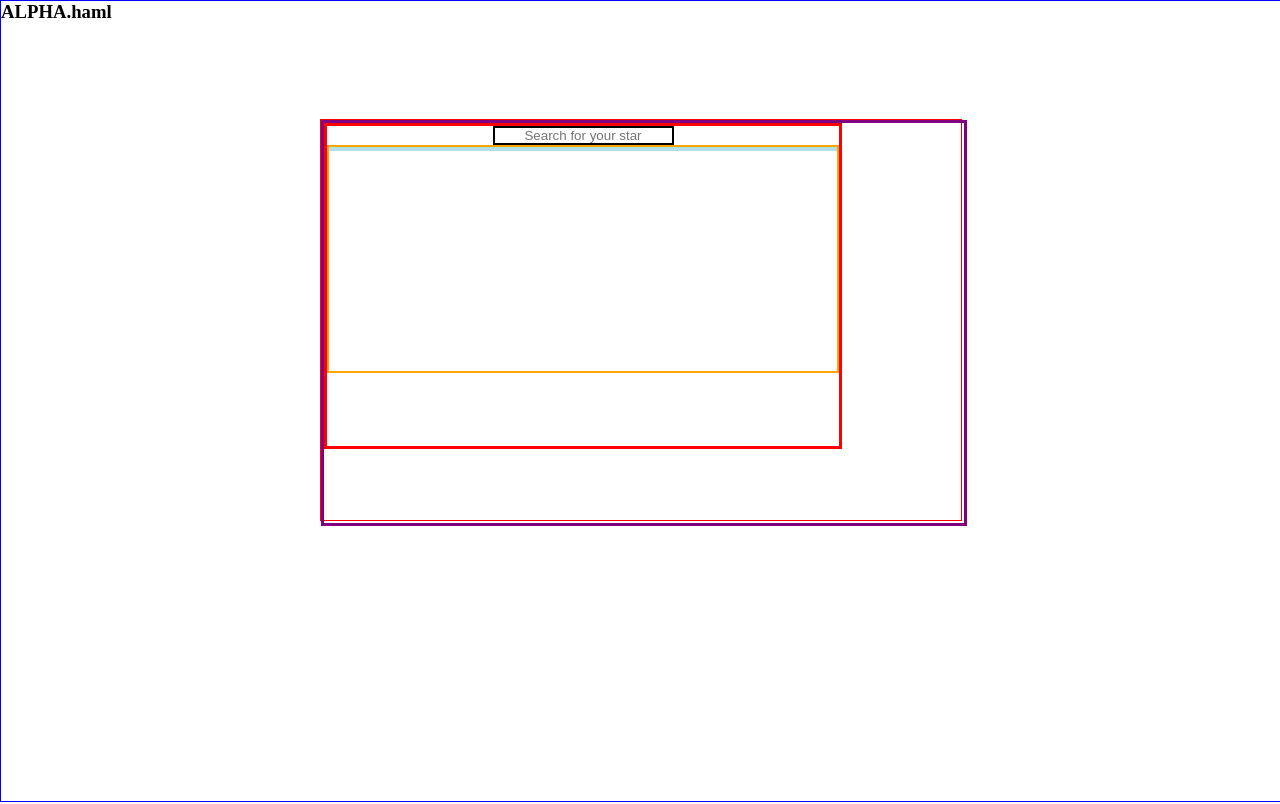
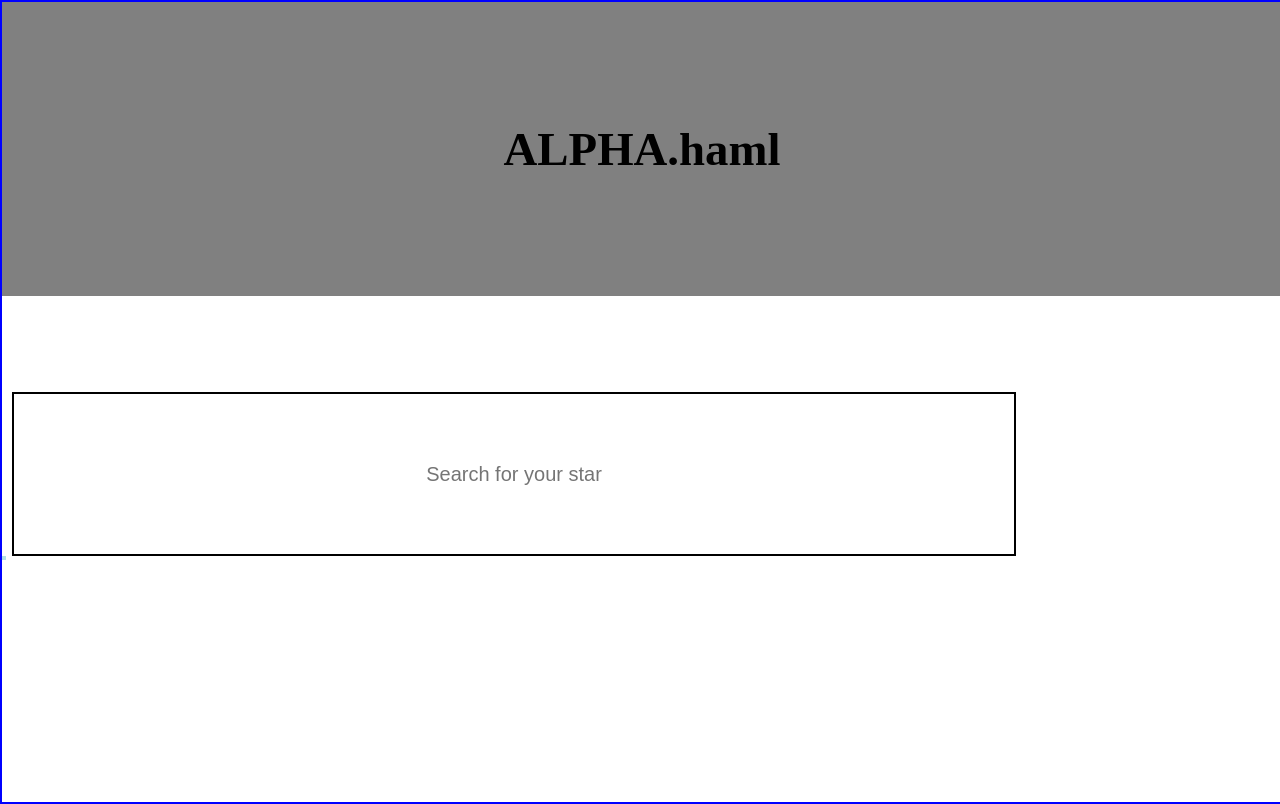
Before and after one commit to facn2/Alpha.HAML, a website: page public/index.html in a window 1280 px wide. Drawn offline with Linux system fonts and the light colour scheme.

Commit message:
add some preliminary CSS relates #42

```diff
--- a/public/index.html
+++ b/public/index.html
@@ -14,12 +14,12 @@
     <h3>ALPHA.haml</h3>
   </header>
 
-  <section class=s earch-section>
+  <section>
     <div class="main-container">
       <form class="starForm">
         <input id="input-field" type="text" name="word" value="" placeholder="Search for your star" class="text-input" autocomplete="off" required>
         <div id="starSuggestions" class="chosen-words">
-          <ul id="starUl">
+          <ul id="starUl" class='starUl'>
           </ul>
         </div>
         <!-- <button> stretch goal-->
--- a/public/main.css
+++ b/public/main.css
@@ -1,5 +1,3 @@
-/*mobile-first*/
-
 * {
   margin: 0;
   padding: 0;
@@ -9,25 +7,75 @@ body {
   width: 100%;
   height: 100vh;
   border: 2px solid blue;
+  background-image: url("./assets/background-Earth");
+}
+
+header {
+  background-color: gray;
+  text-align: center;
+  padding: 2.5em;
+  font-size: 20pt;
 }
 
 section {
-  width: 50%;
+  /*display: flex;
+  align-content: center;*/
+  /*width: 50%;
   height: 50%;
+  margin: 6rem auto;*/
+}
+
+@media (min-width:700px) {
+  * {
+    margin: 0;
+    padding: 0;
+    }
+
+    body {
+      width: 100%;
+      height: 100vh;
+      border: 2px solid blue;
+      background-image: url("./assets/background-Earth");
+    }
+
+    header {
+      background-color: gray;
+      text-align: center;
+      padding: 3em;
+      font-size: 30pt;
+
+    }
+
+    section {
+      display: flex;
+      align-content: center;
+      /*width: 50%;
+      height: 50%;*/
       margin: 6rem auto;
-  border: 1px solid red;
+    }
+
+    input[type='text'] {
+      font-size: 15pt;
+    }
+
+    .text-input {
+      height: 8em;
+      width: 50em;
+    }
+
+    .starUl {
+    list-style-type: none;
+
     }
 
     .main-container {
       width: 100%;
       height: 100%;
-  border: purple 3px solid;
     }
 
     form {
       width: 80%;
       height: 80%;
-  border: red 3px solid;
     }
 
     input {
@@ -38,20 +86,20 @@ input {
     }
 
     .chosen-words {
-  height: 70%;
-  border: solid orange 2px;
+      /*height: 70%;*/
+      display: flex;
+      align-items: center;
+    }
+
+    .starForm {
+      display: flex;
+      flex-direction: column;
     }
 
     ul {
+      /*display: flex;
+      flex-direction: column;
+      align-self: center;*/
       border: powderblue 2px solid;
     }
-
-@media (min-width:700px) {
-  * {
-    margin: 0;
-    padding: 0;
 }
-  body {
-    border: 1px solid blue;
-  }
-}
```
Also changed, not shown: 1 other file. Lines whose indentation alone changed are shown as unchanged.
